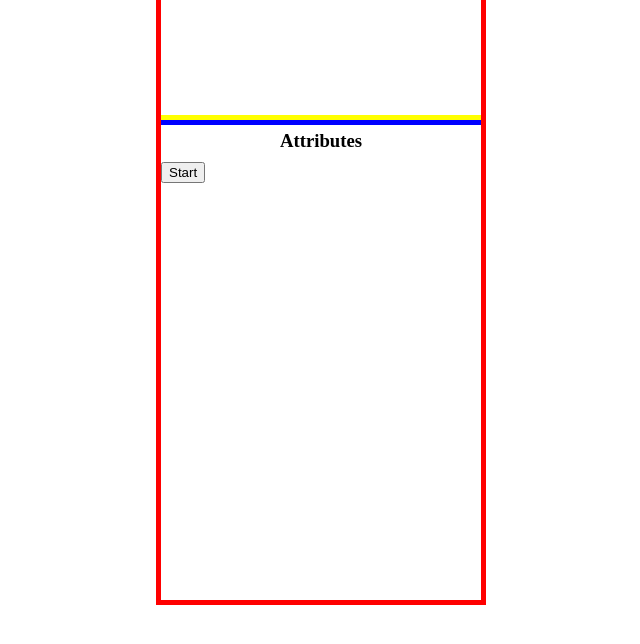
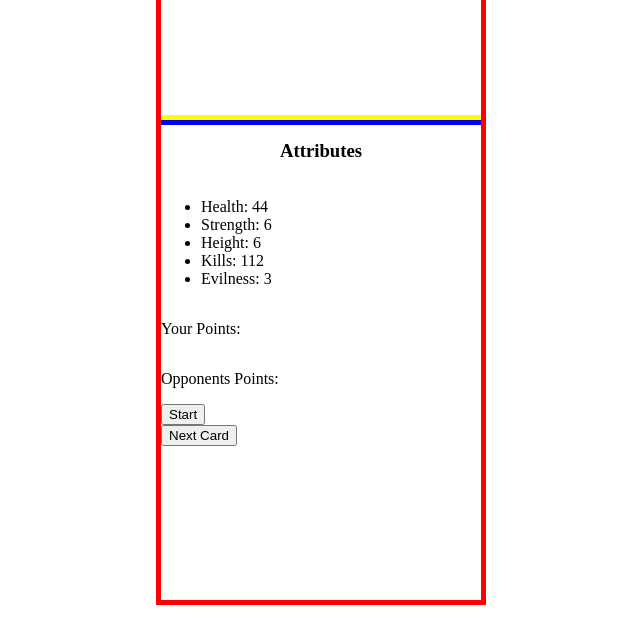
Before and after one commit to JoeBrittonMFS/TopTrumps, a plain HTML site: page index.html in a window 1280 px wide. Shown: the part 48-692 px from the top of the page, without its empty margins (319-959 px from the left). Drawn offline with Linux system fonts and the light colour scheme.

Commit message:
I can now cycle through player cards. But I did this by removing all the functions so everything is global scope, not ideal. My next job is to compare the values of player card to computer card.

```diff
--- a/index.html
+++ b/index.html
@@ -15,9 +15,22 @@
             </div>
             <div id="attributes">
                 <div><h3 id="attr-header"> Attributes </h3></div>
-                <span id="attr-list"></span>
+                <div>
+                    <ul>
+                        <li id="attr-1"></li>
+                        <li id="attr-2"></li>
+                        <li id="attr-3"></li>
+                        <li id="attr-4"></li>
+                        <li id="attr-5"></li>
+                    </ul>
+                </div>
+                <div> <p>Your Points: </p></div>
+                <div><p>Opponents Points: </p></div>
                 <div>
                     <button onclick="playerCards()"> Start </button>
+                </div>
+                <div>
+                    <button id="nextCard"> Next Card </button>
                 </div>
             </div>
 
--- a/main.js
+++ b/main.js
@@ -1,10 +1,20 @@
+// class Card {
+//     constructor(health, strength, height, kills, evilness) {
+//         this.health = health;
+//         this.strength = strength;
+//         this.height = height;
+//         this.kills = kills;
+//         this.evilness = evilness;
+//     }
+// }
+
 class Card {
     constructor(health, strength, height, kills, evilness) {
-        this.health = health;
-        this.strength = strength;
-        this.height = height;
-        this.kills = kills;
-        this.evilness = evilness;
+        this._health = health;
+        this._strength = strength;
+        this._height = height;
+        this._kills = kills;
+        this._evilness = evilness;
     }
 }
 
@@ -57,30 +67,59 @@ while (randomNumArray.length < 30) {
 console.log(randomNumArray);
 
 
-
     // Players cards
-const playerCards = () => {
+// const playerCards = () => {
 
     let yourCards = [];
     for (let i = 0; i < 15; i++) {
-        setTimeout(() => {
-            yourCards.push(cardsArray[randomNumArray[i]]);
-        }, 1000)
+        yourCards.push(cardsArray[randomNumArray[i]]);
     }
-    compCards();
+    // compCards();
     console.log(yourCards);
-}
+// }
 
     // Computers cards
-const compCards = () => {
+// const compCards = () => {
 
     let compCards = [];
     for (let j = 15; j < 30; j++) {
-        setTimeout(() => {
-            compCards.push(cardsArray[randomNumArray[j]]);
-        }, 1000)
+        compCards.push(cardsArray[randomNumArray[j]]);
     }
     console.log(compCards);
-}
+// }
 
-playerCards();
+// playerCards();
+
+
+// const displayAttributes = () => {
+    // let x, txt = "";
+
+    // for (x in vijaya) {
+    //     txt += vijaya[x] + "<br><br>";
+    //     console.log(x + ": " + vijaya[x])
+    // }
+    // document.getElementById("attr-list").innerHTML = txt;
+
+    let cardIndex = 0;
+    document.getElementById("attr-1").innerHTML = "Health: " + yourCards[cardIndex]._health;
+    document.getElementById("attr-1").innerHTML = "Health: " + yourCards[cardIndex]._health;
+    document.getElementById("attr-2").innerHTML = "Strength: " + yourCards[cardIndex]._strength;
+    document.getElementById("attr-3").innerHTML = "Height: " + yourCards[cardIndex]._height;
+    document.getElementById("attr-4").innerHTML = "Kills: " + yourCards[cardIndex]._kills;
+    document.getElementById("attr-5").innerHTML = "Evilness: " + yourCards[cardIndex]._evilness;
+
+    document.getElementById("nextCard").addEventListener("click", function() {
+        cardIndex++;
+        document.getElementById("attr-1").innerHTML = "Health: " + yourCards[cardIndex]._health;
+        document.getElementById("attr-1").innerHTML = "Health: " + yourCards[cardIndex]._health;
+        document.getElementById("attr-2").innerHTML = "Strength: " + yourCards[cardIndex]._strength;
+        document.getElementById("attr-3").innerHTML = "Height: " + yourCards[cardIndex]._height;
+        document.getElementById("attr-4").innerHTML = "Kills: " + yourCards[cardIndex]._kills;
+        document.getElementById("attr-5").innerHTML = "Evilness: " + yourCards[cardIndex]._evilness;
+    })
+
+// }
+
+// displayAttributes();
+
+// On button click, use the shift() method to remove the first element from the array.
--- a/style.css
+++ b/style.css
@@ -28,5 +28,9 @@
 
 #attr-header {
     text-align: center;
-    margin: 10px;
+    margin: 20px;
 }
+
+#attr-list {
+    text-align: center;
+}
```
